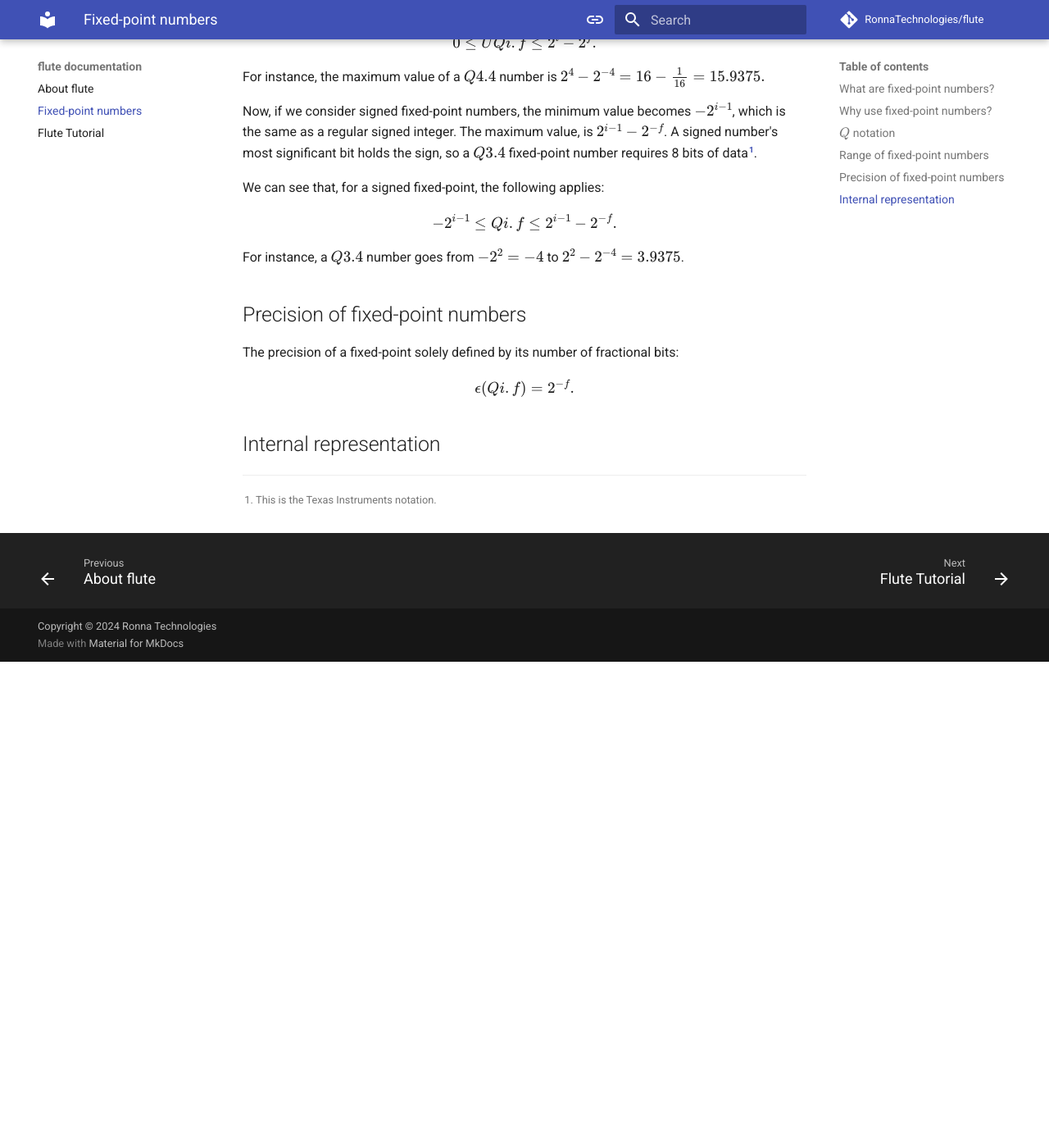
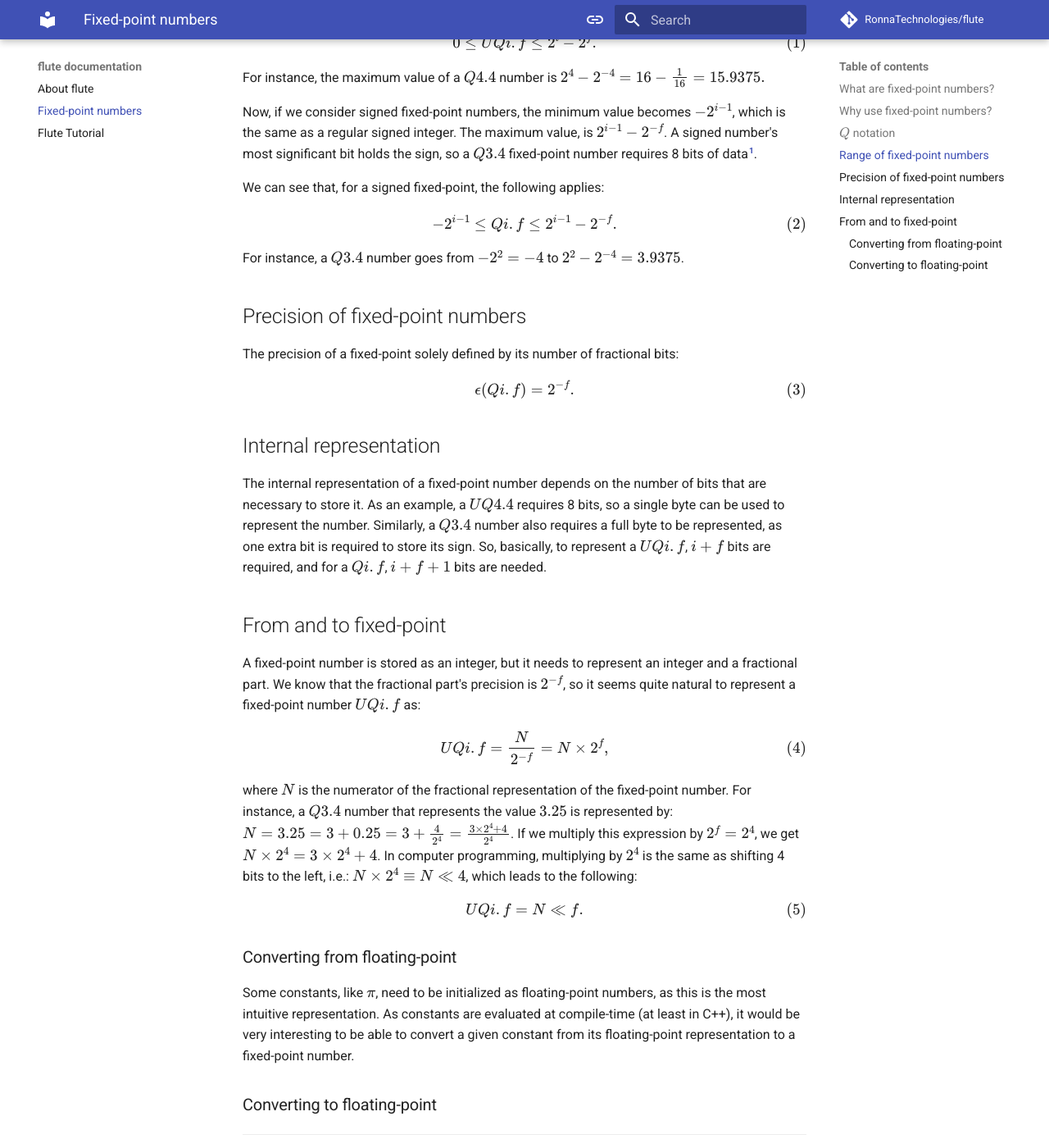
Before and after one commit to RonnaTechnologies/flute, an MkDocs documentation site: the page built from doc/fixed_point_numbers.md, in a window 1280 px wide and 1400 px high, scrolled down 1237 px. Shown: the whole window at 82% size. Built offline with MkDocs 1.6.1 and Material for MkDocs 9.7.7, drawn with Linux system fonts in a browser that asks for light colours; comment, search, counter and statistics services are not loaded; before the commit the page ends 2044 px from its top, so only the background shows below that; some of the changed text lies outside the part shown.

Commit message:
[doc] equation numbering + more doc

```diff
--- a/doc/fixed_point_numbers.md
+++ b/doc/fixed_point_numbers.md
@@ -39,14 +43,50 @@ A signed number's most significant bit holds the sign, so a $Q3.4$ fixed-point n
 [^1]: This is the Texas Instruments notation.
 
 We can see that, for a signed fixed-point, the following applies:
-$$ -2^{i - 1} \leq Qi.f \leq 2^{i - 1} - 2^{-f}. $$
+$$
+\begin{equation}
+-2^{i - 1} \leq Qi.f \leq 2^{i - 1} - 2^{-f}.
+\end{equation}
+$$
 For instance, a $Q3.4$ number goes from $-2^2 = -4$ to $2^2 - 2^{-4} = 3.9375$.
 
 ## Precision of fixed-point numbers
 
 The precision of a fixed-point solely defined by its number of fractional bits:
 $$
+\begin{equation}
 \epsilon(Qi.f) = 2^{-f}.
+\end{equation}
 $$
 
 ## Internal representation
+
+The internal representation of a fixed-point number depends on the number of bits that are necessary to store it.
+As an example, a $UQ4.4$ requires 8 bits, so a single byte can be used to represent the number.
+Similarly, a $Q3.4$ number also requires a full byte to be represented, as one extra bit is required to store its sign.
+So, basically, to represent a $UQi.f$, $i + f$ bits are required, and for a $Qi.f$, $i + f + 1$ bits are needed.
+
+## From and to fixed-point
+
+A fixed-point number is stored as an integer, but it needs to represent an integer and a fractional part.
+We know that the fractional part's precision is $2^{-f}$, so it seems quite natural to represent a fixed-point number $UQi.f$ as:
+$$
+\begin{equation}
+UQi.f = \frac{N}{2^{-f}} = N \times 2^f,
+\end{equation}
+$$
+where $N$ is the numerator of the fractional representation of the fixed-point number.
+For instance, a $Q3.4$ number that represents the value $3.25$ is represented by: $N = 3.25 = 3 + 0.25 = 3 + \frac{4}{2^4} = \frac{3 \times 2^4 + 4}{2^4}$. If we multiply this expression by $2^f = 2^4$, we get $N \times 2^4 = 3 \times 2^4 + 4$. In computer programming, multiplying by $2^4$ is the same as shifting 4 bits to the left, i.e.: $N \times 2^4 \equiv N \ll 4$, which leads to the following:
+$$
+\begin{equation}
+    UQi.f = N \ll f.
+\end{equation}
+$$
+
+### Converting from floating-point
+
+Some constants, like $\pi$, need to be initialized as floating-point numbers, as this is the most intuitive representation. As constants are evaluated at compile-time (at least in C++), it would be very interesting to be able to convert a given constant from its floating-point representation to a fixed-point number.
+
+
+
+### Converting to floating-point
--- /dev/null
+++ b/doc/javascripts/mathjax.js
@@ -0,0 +1,17 @@
+window.MathJax = {
+    tex: {
+      tags: 'ams',
+      processEscapes: true,
+      processEnvironments: true
+    },
+    options: {
+      processHtmlClass: "arithmatex"
+    }
+  };
+
+  document$.subscribe(() => {
+    MathJax.startup.output.clearCache()
+    MathJax.typesetClear()
+    MathJax.texReset()
+    MathJax.typesetPromise()
+  })
--- a/mkdocs.yml
+++ b/mkdocs.yml
@@ -54,6 +54,7 @@ markdown_extensions:
   - pymdownx.snippets
   - pymdownx.superfences
 extra_javascript:
+  - javascripts/mathjax.js
   - https://unpkg.com/mathjax@3/es5/tex-mml-chtml.js
 
 nav:
```
Also changed, not shown: other parts of doc/fixed_point_numbers.md (+5 -1 lines).
